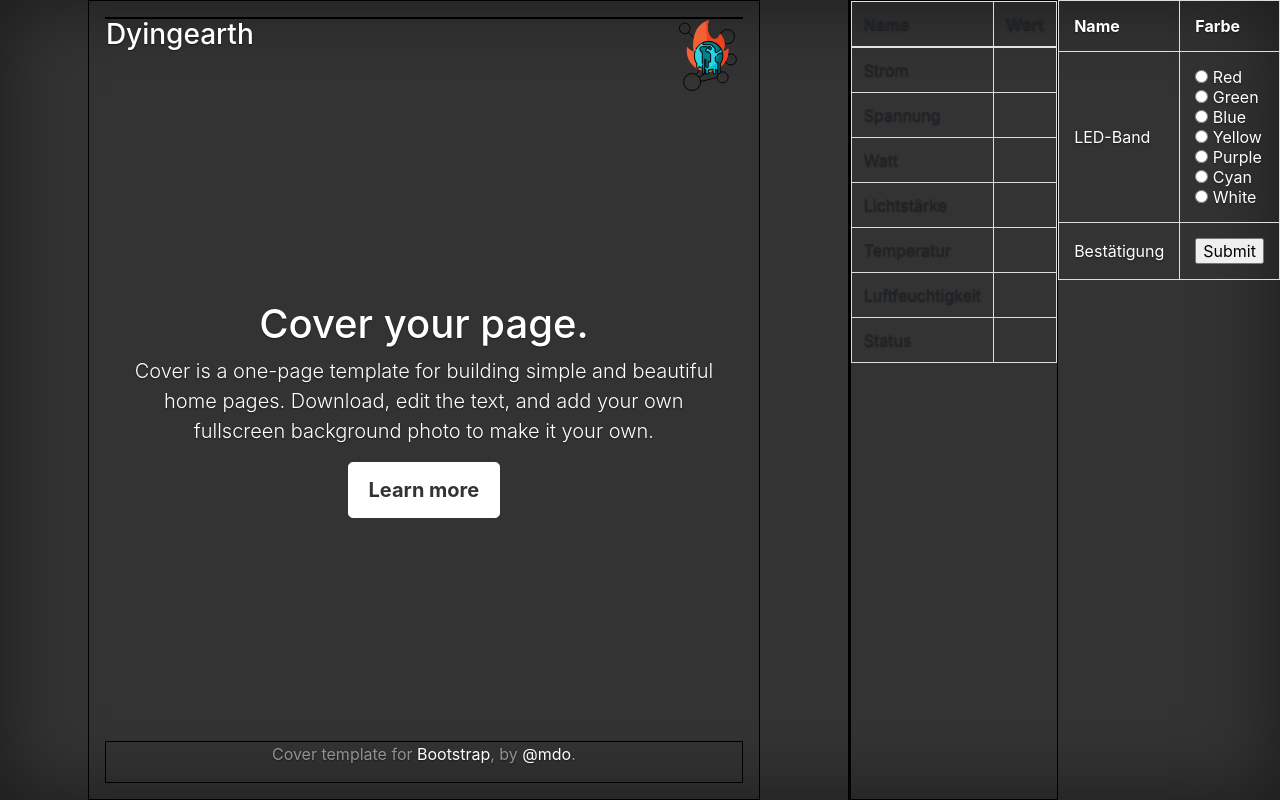
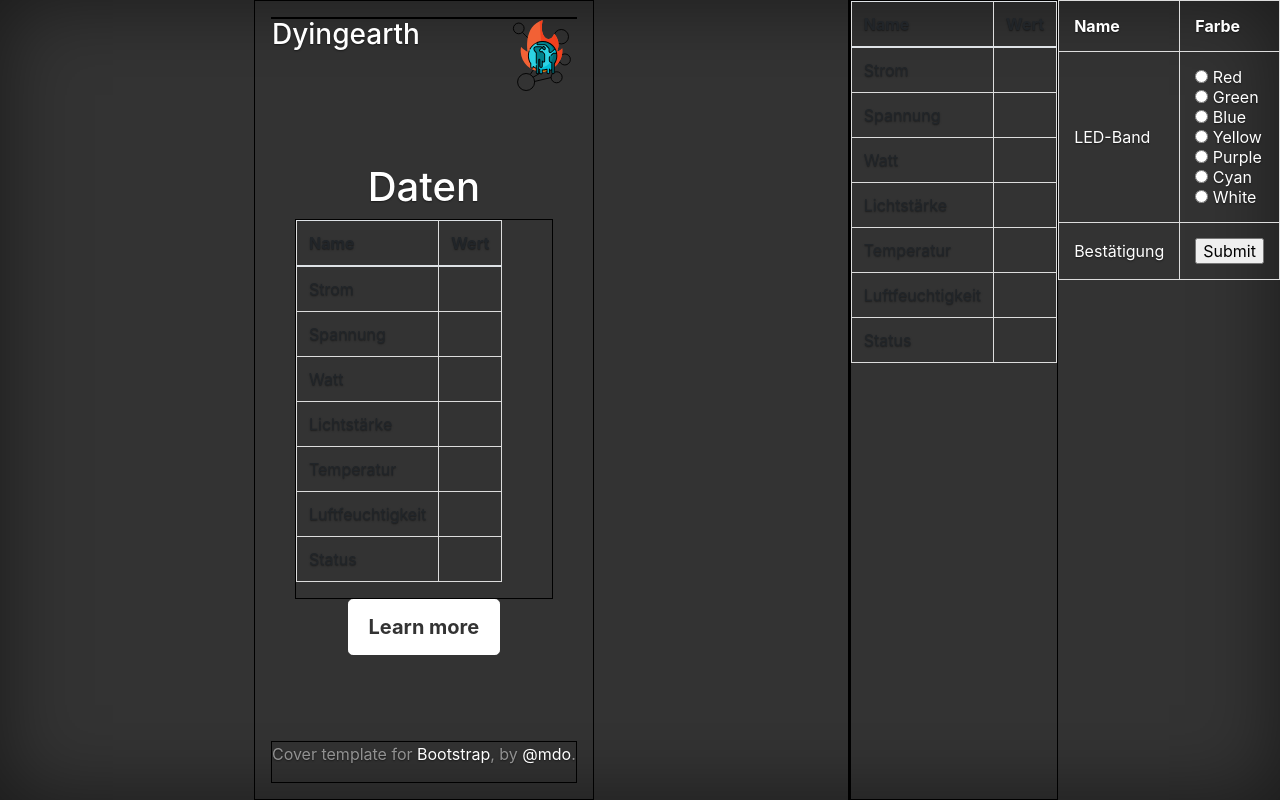
Before and after one commit to HackathonGermany/Smart, a PHP site: page /Login/?relais1=1 in a window 1280 px wide. Run offline with PHP 8.4, Linux system fonts and the light colour scheme; the visitor is signed in with stand-in values (Sample User, id 1); data that the repository does not hold is empty; some libraries are stand-ins or nearby versions.

Commit message:
test table

```diff
--- a/Web/Login/index.php
+++ b/Web/Login/index.php
@@ -85,8 +85,48 @@ foreach ($result as $row) {
       </header>
 
       <main role="main" class="inner cover">
-        <h1 class="cover-heading">Cover your page.</h1>
-        <p class="lead">Cover is a one-page template for building simple and beautiful home pages. Download, edit the text, and add your own fullscreen background photo to make it your own.</p>
+        <h1 class="cover-heading">Daten</h1>
+        <div class="lead">
+<table class="table table-hover table-responsive">
+  <thead>
+    <tr>
+      <th scope="col">Name</th>
+      <th scope="col">Wert</th>
+    </tr>
+  </thead>
+  <tbody>
+    <tr>
+      <td>Strom</td>
+      <td><a data-target="#stromModal" data-toggle="modal" href="#stromModal"><?php print_r($data["0"]["Strom"]); ?></a></td>
+    </tr>
+    <tr>
+      <td>Spannung</td>
+      <td><a data-target="#spannungModal" data-toggle="modal" href="#spannungModal"><?php print_r($data["0"]["Spannung"]); ?></a></td>
+    </tr>
+    <tr>
+      <td>Watt</td>
+      <td><a data-target="#wattModal" data-toggle="modal" href="#wattModal"><?php print_r($data["0"]["Watt"]); ?></a></td>
+    </tr>
+    <tr>
+      <td>Lichtstärke</td>
+      <td><a data-target="#lichtstaerkeModal" data-toggle="modal" href="#lichtstaerkeModal"><?php print_r($data["0"]["lichtstaerke"]); ?></a></td>
+     </tr>
+     <tr>
+      <td>Temperatur</td>
+      <td><a data-target="#temperatureModal" data-toggle="modal" href="#temperatureModal"><?php print_r($data["0"]["temperatur"]); ?></a></td>
+     </tr>
+     <tr>
+      <td>Luftfeuchtigkeit</td>
+      <td><a data-target="#luftfeuchtigkeitModal" data-toggle="modal" href="#luftfeuchtigkeitModal"><?php print_r($data["0"]["luftfeuchtigkeit"]); ?></a></td>
+     </tr>
+     <tr>
+      <td>Status</td>
+      <td><a data-target="#statusModal" data-toggle="modal" href="#statusodal"><?php print_r($data["0"]["status"]); ?></a></td>
+     </tr>
+    </tr>
+  </tbody>
+</table>
+</div>
         <p class="lead">
           <a href="#" class="btn btn-lg btn-secondary">Learn more</a>
         </p>
```
